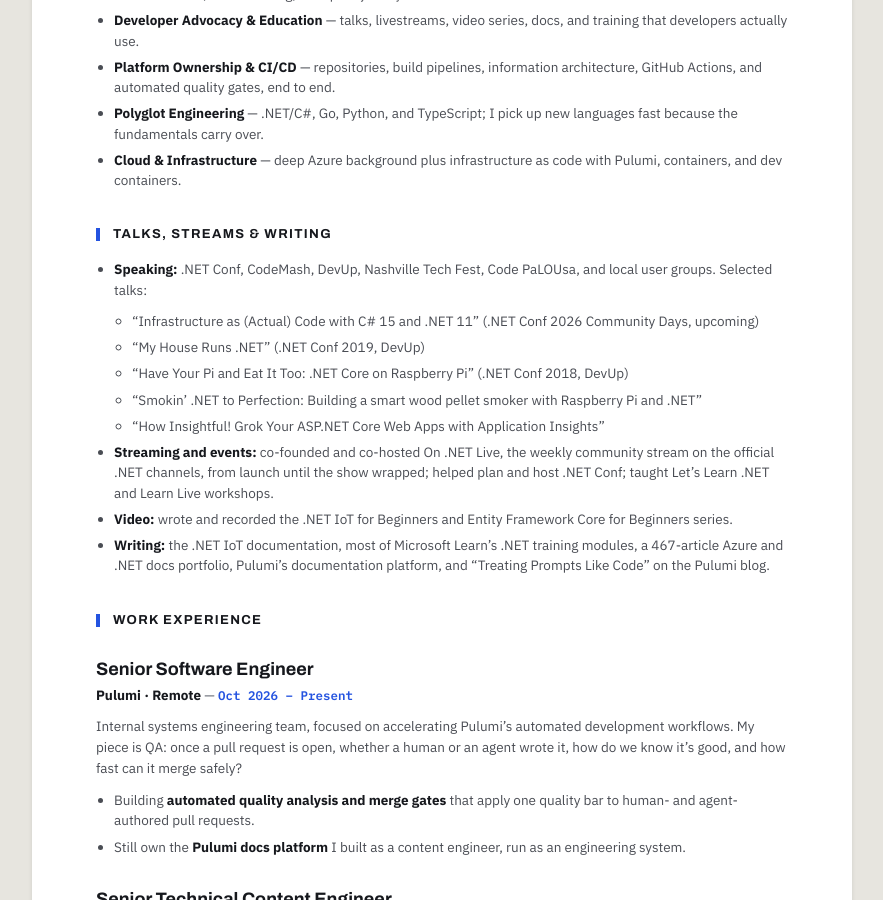
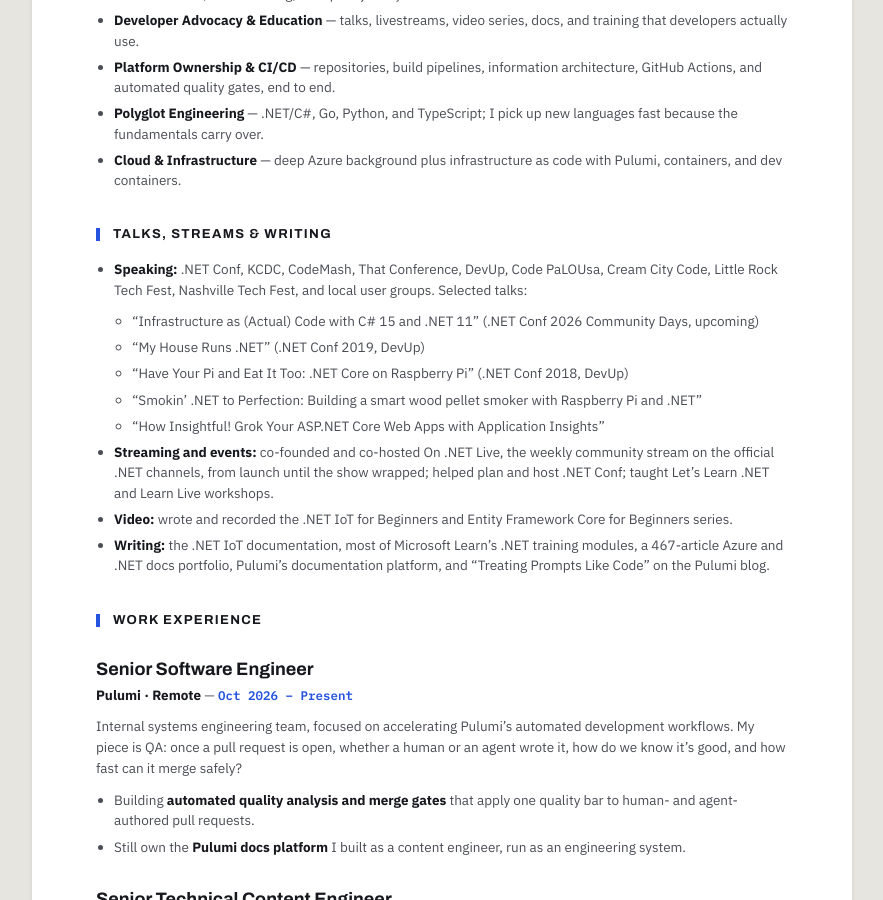
Before and after one commit to CamSoper/camsoper.github.io, a Jekyll site: the page built from resume.md, in a window 1280 px wide and 900 px high, scrolled down 582 px. Shown: the whole window, without its empty margins (198-1081 px from the left). Built offline with Jekyll 4.4.1, drawn with Linux system fonts in a browser that asks for light colours.

Commit message:
Add KCDC, That Conference, Cream City Code, Little Rock Tech Fest
Co-Authored-By: Claude Opus 5.5 <noreply@anthropic.com>
Claude-Session: https://claude.ai/code/session_01RR4MzrCx2BeXLdCejaawX7

```diff
--- a/resume.md
+++ b/resume.md
@@ -17,7 +17,7 @@ I build AI agent systems and teach developers to build them. I don't stay in one
 
 ## Talks, Streams & Writing
 
-- **Speaking:** .NET Conf, CodeMash, DevUp, Nashville Tech Fest, Code PaLOUsa, and local user groups. Selected talks:
+- **Speaking:** .NET Conf, KCDC, CodeMash, That Conference, DevUp, Code PaLOUsa, Cream City Code, Little Rock Tech Fest, Nashville Tech Fest, and local user groups. Selected talks:
   - "Infrastructure as (Actual) Code with C# 15 and .NET 11" (.NET Conf 2026 Community Days, upcoming)
   - "My House Runs .NET" (.NET Conf 2019, DevUp)
   - "Have Your Pi and Eat It Too: .NET Core on Raspberry Pi" (.NET Conf 2018, DevUp)
```
Also changed, not shown: portfolio.md (+1 -1 lines).
